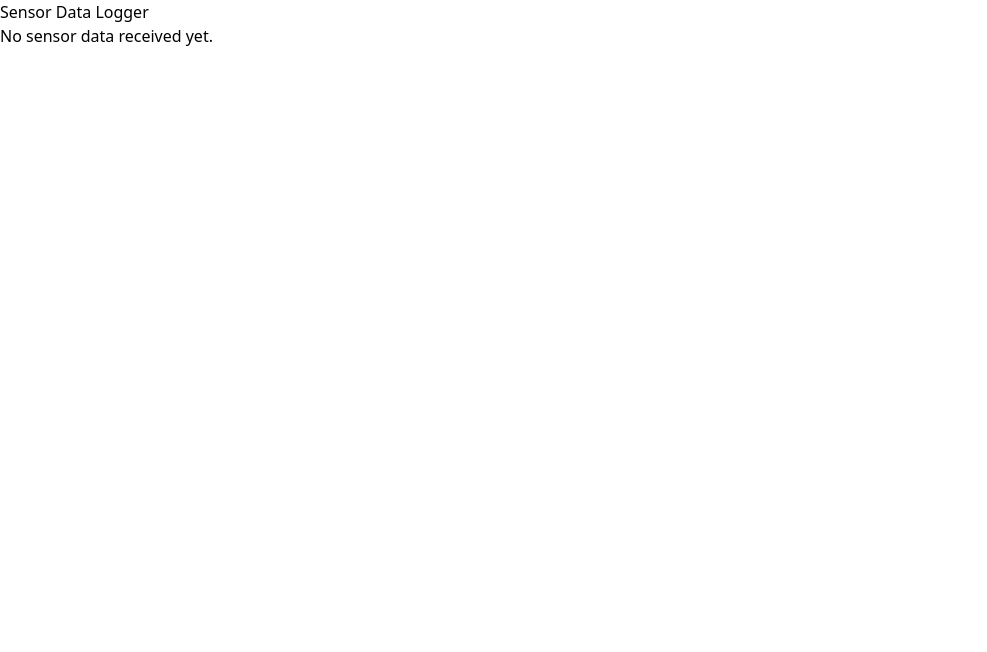
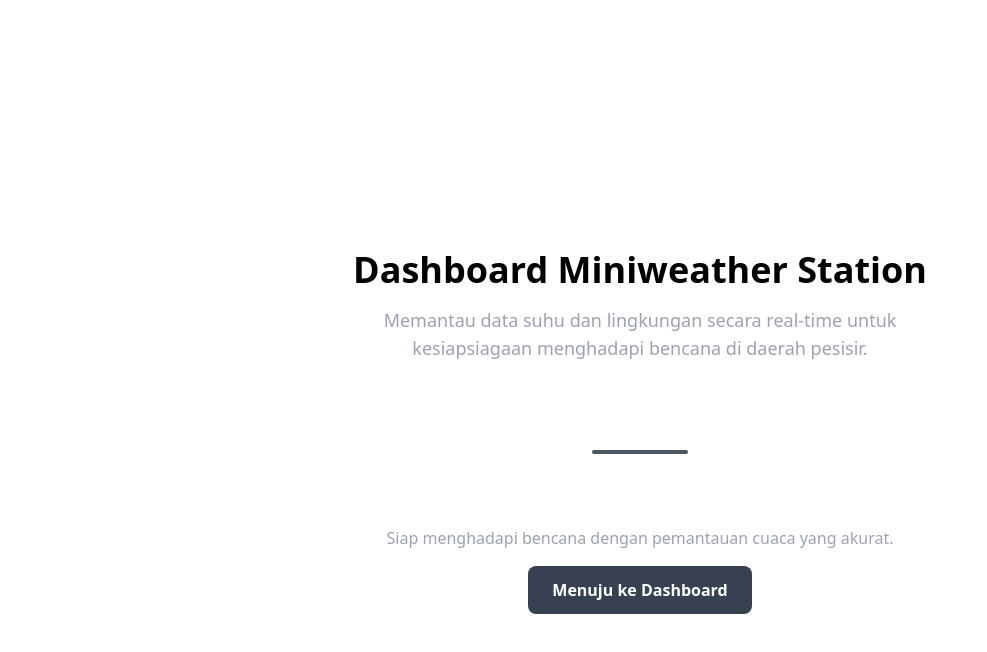
Before and after one commit to Miniweather-Station-Dashboard/miniweather-frontend-service-node, a Next.js app: page / in a window 1280 px wide. Shown: the top 652 px of the page, without its empty margins (0-987 px from the left). Built offline with nearby package versions, Linux system fonts and the light colour scheme.

Commit message:
feat: update landing page for miniweather dashboard

```diff
--- a/src/app/page.js
+++ b/src/app/page.js
@@ -1,21 +1,25 @@
 "use client";
 
-import { useSelector } from "react-redux";
+export default function LandingPage() {
+  return (
+    <div className="min-h-screen flex flex-col items-center justify-center p-6">
+      <header className="text-center py-16">
+        <h1 className="text-4xl font-bold mb-4">
+          Dashboard Miniweather Station
+        </h1>
+        <p className="text-lg max-w-xl mx-auto text-gray-400">
+          Memantau data suhu dan lingkungan secara real-time untuk kesiapsiagaan menghadapi bencana di daerah pesisir.
+        </p>
+      </header>
 
-export default function SensorPage() {
-  const sensorData = useSelector((state) => state.sensor.temparature);
+      <div className="w-24 h-1 bg-gray-600 my-6 rounded-full"></div>
 
-  return (
-    <div>
-      <h1>Sensor Data Logger</h1>
-      {sensorData ? (
-        <div>
-          <h2>Latest Sensor Data:</h2>
-          <pre>{JSON.stringify(sensorData, null, 2)}</pre>
-        </div>
-      ) : (
-        <p>No sensor data received yet.</p>
-      )}
+      <footer className="mt-12 text-center">
+        <p className="mb-4 text-gray-400">Siap menghadapi bencana dengan pemantauan cuaca yang akurat.</p>
+        <button className="bg-gray-700 text-white px-6 py-3 rounded-lg font-semibold hover:bg-gray-600 transition">
+          Menuju ke Dashboard
+        </button>
+      </footer>
     </div>
   );
 }
```
